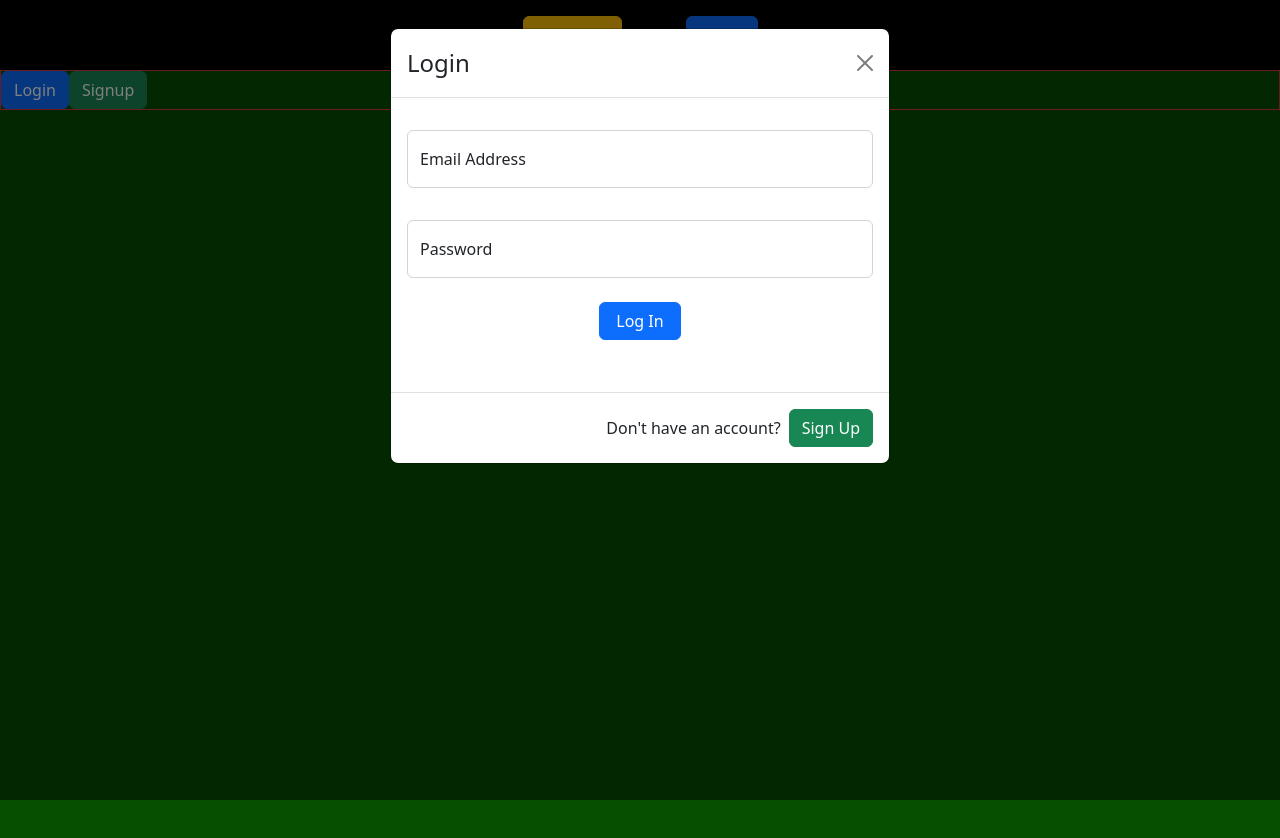
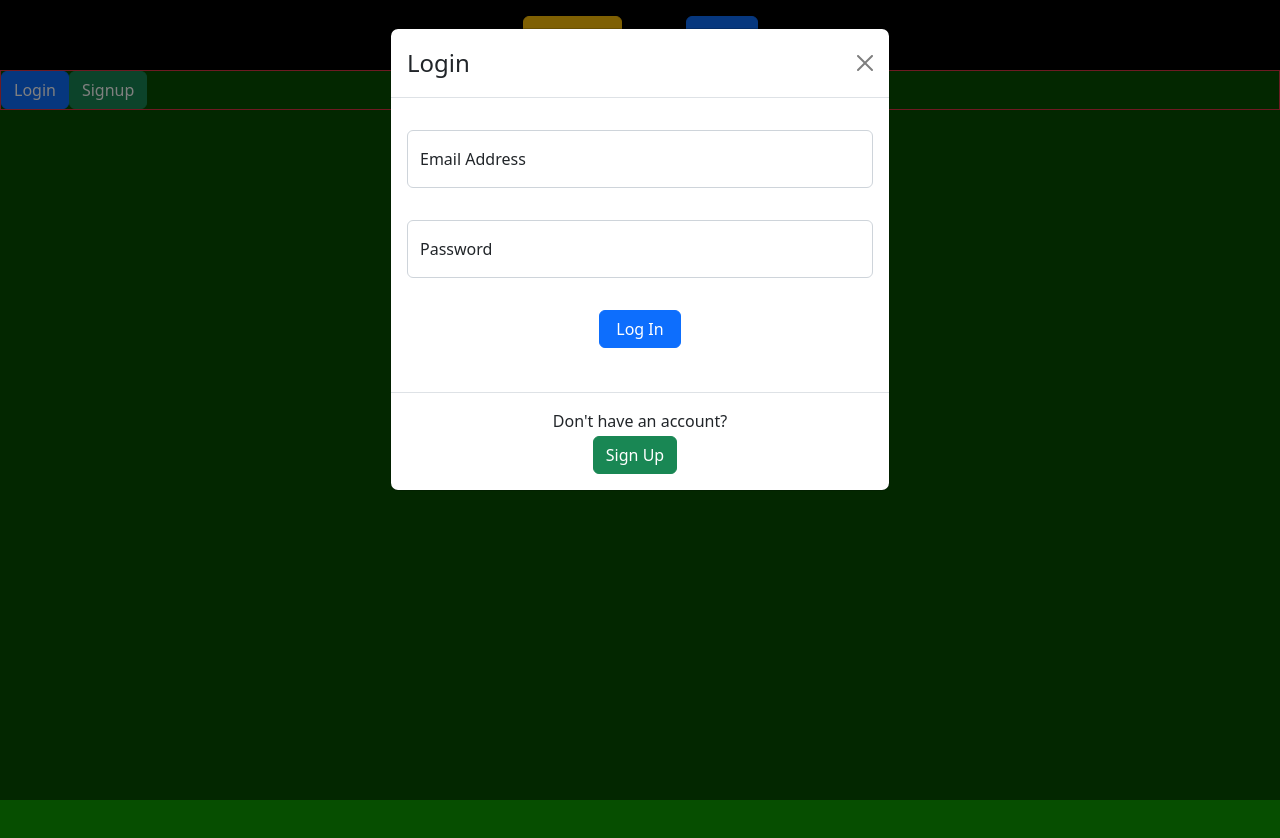
Before and after one commit to JeremyM45/next-casino, a Next.js app: page / in a window 1280 px wide. Both pictures are taken after a click on the button "Login". Shown: the top 838 px of the page. Built offline with nearby package versions, Linux system fonts and the light colour scheme; no server answers.

Commit message:
adjust accountform styling

```diff
--- a/components/Forms/AccountForm.jsx
+++ b/components/Forms/AccountForm.jsx
@@ -4,7 +4,7 @@ import { useAuth } from "../../context/AuthContext";
 import Login from "./login";
 import Signup from "./signup";
 import React from 'react'
-import sytles from '../../styles/AccountForm.module.css'
+import styles from '../../styles/AccountForm.module.css'
 
 const AccountForm = ({ handleShowAccountForm, isSignup, setIsSignup }) => {
   const{user, logIn, signUp} = useAuth()
@@ -26,17 +26,19 @@ const AccountForm = ({ handleShowAccountForm, isSignup, setIsSignup }) => {
           {isSignup ? <Signup /> : <Login /> }
         </Modal.Body>
         <Modal.Footer>
-          {isSignup ? (
-            <>
-              <p>Already have an account?</p>
-              <Button onClick={() => setIsSignup(false)} variant="primary">Log In</Button>
-            </>
-          ) : (
-            <>
-              <p>Don't have an account?</p>
-              <Button onClick={() => setIsSignup(true)} variant="success">Sign Up</Button>
-            </>
-          )}
+          <div className={`${styles.modalFooter}`}>
+            {isSignup ? (
+              <div className={styles.modalFooterStatment}>
+                <p>Already have an account?</p>
+                <Button onClick={() => setIsSignup(false)}  variant="primary" className={styles.modalFooterButtonLogin}>Log In</Button>
+              </div>
+            ) : (
+              <div className={styles.modalFooterStatment}>
+                <p>Don't have an account?</p>
+                <Button onClick={() => setIsSignup(true)} variant="success" className={styles.modalFooterButtonSignup}>Sign Up</Button>
+              </div>
+            )}
+          </div>
         </Modal.Footer>
       </Modal>
 
--- a/styles/AccountForm.module.css
+++ b/styles/AccountForm.module.css
@@ -1,10 +1,10 @@
 .loginPassword{
   margin-top: 2rem;
-  margin-bottom: 1.5rem;
+  margin-bottom: 2rem;
 }
 
 .loginButton{
-  margin-bottom: 2.25rem;
+  margin-bottom: 1.75rem;
 }
 
 .loginEmail{
@@ -15,3 +15,25 @@
   margin-top: 1rem;
   margin-bottom: 1rem;
 }
+
+.modalFooter{
+  width: 100%;
+  display: flex;
+  justify-content: center;
+
+}
+
+.modalFooterStatment{
+  margin-left: auto;
+  margin-right: auto;
+}
+
+.modalFooterButtonLogin{
+  margin-top: -1rem;
+  margin-left: 3.25rem;
+}
+
+.modalFooterButtonSignup{
+  margin-top: -1rem;
+  margin-left: 2.5rem;
+}
```
